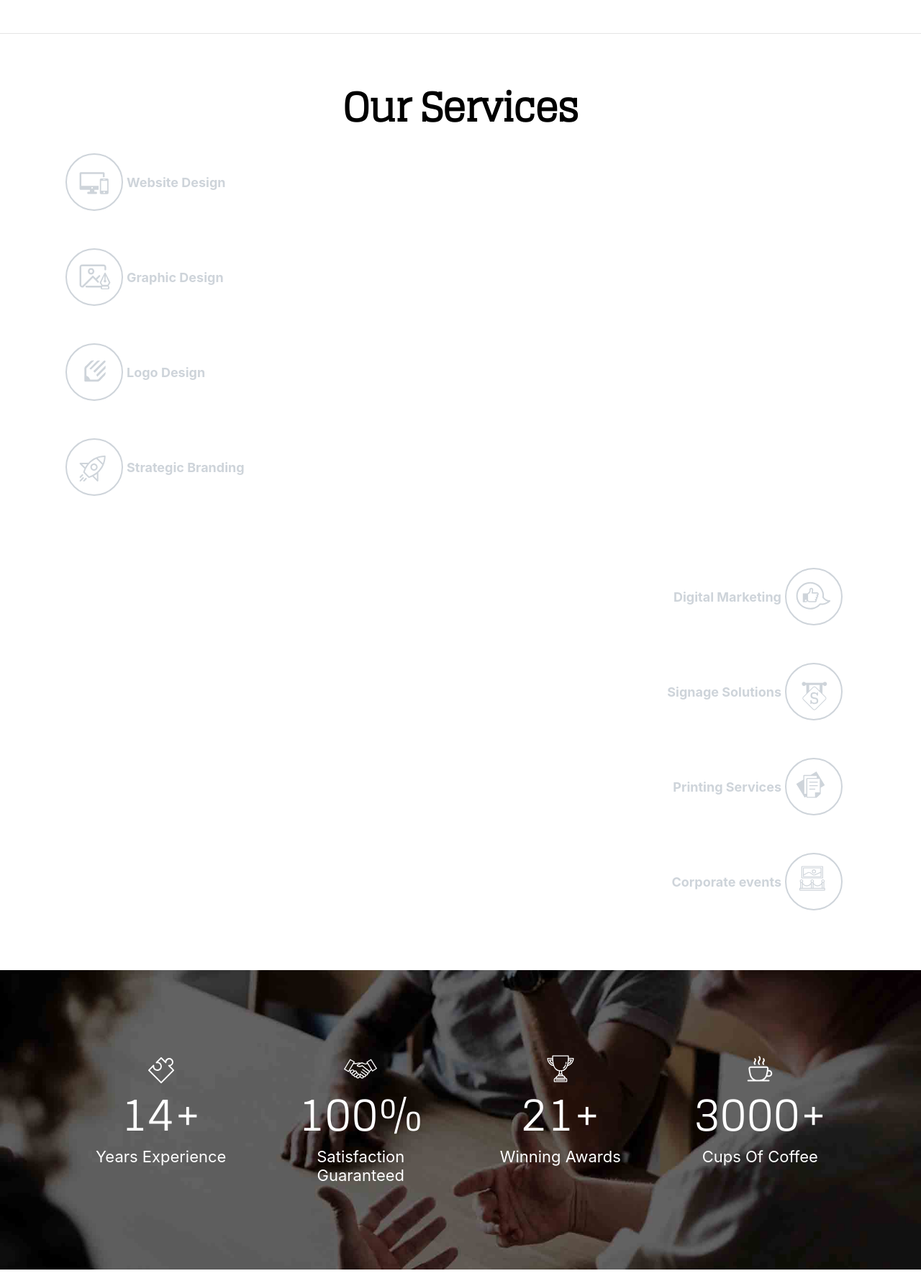
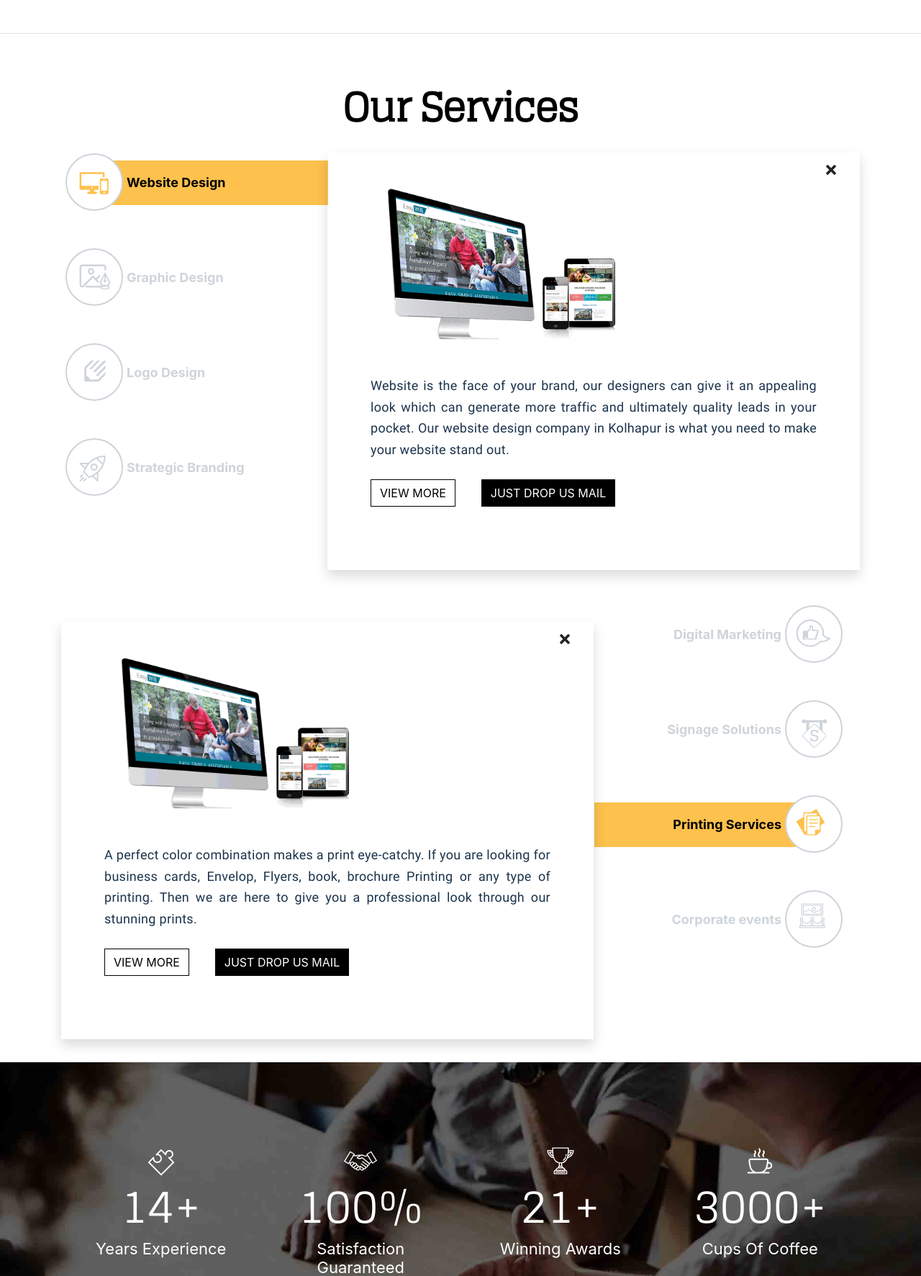
Before and after one commit to teampixel123/pixel_bazar, a CodeIgniter app: page /pixelbazar/ in a window 1280 px wide. Shown: the part 1339-3112 px from the top of the page at 72% size. Run offline with CodeIgniter, Linux system fonts and the light colour scheme.

Commit message:
service design

```diff
--- a/application/views/pages/index.php
+++ b/application/views/pages/index.php
@@ -142,7 +142,7 @@
         <button class="tablinks" onmouseover="openCity(event, 'London','tab1')" id="tab1">
           <div class="services-box text-center">
             <div class="row">
-              <div class="trans " style="width:80px; height:80px">
+              <div class="trans active-trans " style="width:80px; height:80px">
                 <svg class="svg mt-3 ml-3" x="0px" y="0px" width="58px"
       height="55px" viewBox="0 0 70 57" enable-background="new 0 0 70 57" xml:space="preserve">
 
@@ -160,7 +160,7 @@
 
                 </svg>
               </div>
-                <h3 class="align-self-center service-h3">Website Design</h3>
+                <h3 class="align-self-center active-h3 service-h3">Website Design</h3>
             </div>
 
             </div></button>
@@ -461,8 +461,8 @@
         <button class="tablinks" onmouseover="openCity2(event, 'Tokyo1','tab7')" id="tab7">
           <div class="services-box text-center">
             <div class="row">
-                <h3 class="align-self-center service-h3-2">Printing Services</h3>
-              <div class="trans2 " style="width:80px; height:80px">
+                <h3 class="align-self-center active-h3 service-h3-2">Printing Services</h3>
+              <div class="trans2 active-trans " style="width:80px; height:80px">
                 <svg class="svg mt-3" x="0px" y="0px" width="50px"
       height="50px" viewBox="0 0 77 77" enable-background="new 0 0 77 77" xml:space="preserve">
 
--- a/assets/css/style.css
+++ b/assets/css/style.css
@@ -834,6 +834,12 @@ outline: none;
 }
 .tabcontent{
   display: none;
+}
+#London{
+  display: block;
+}
+#Tokyo1{
+  display: block;
 }
 .tabcontent2{
   display: none;
```
